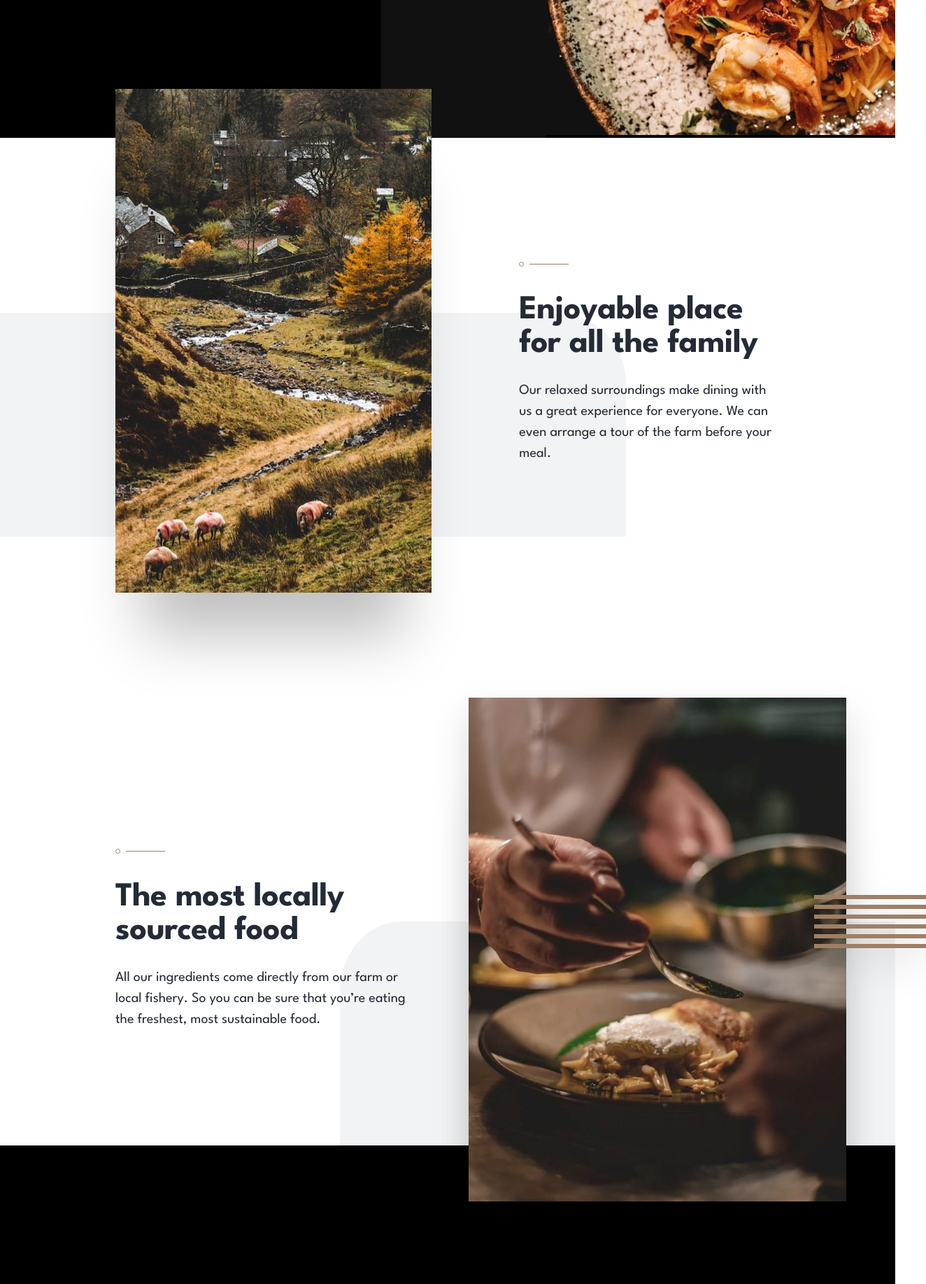
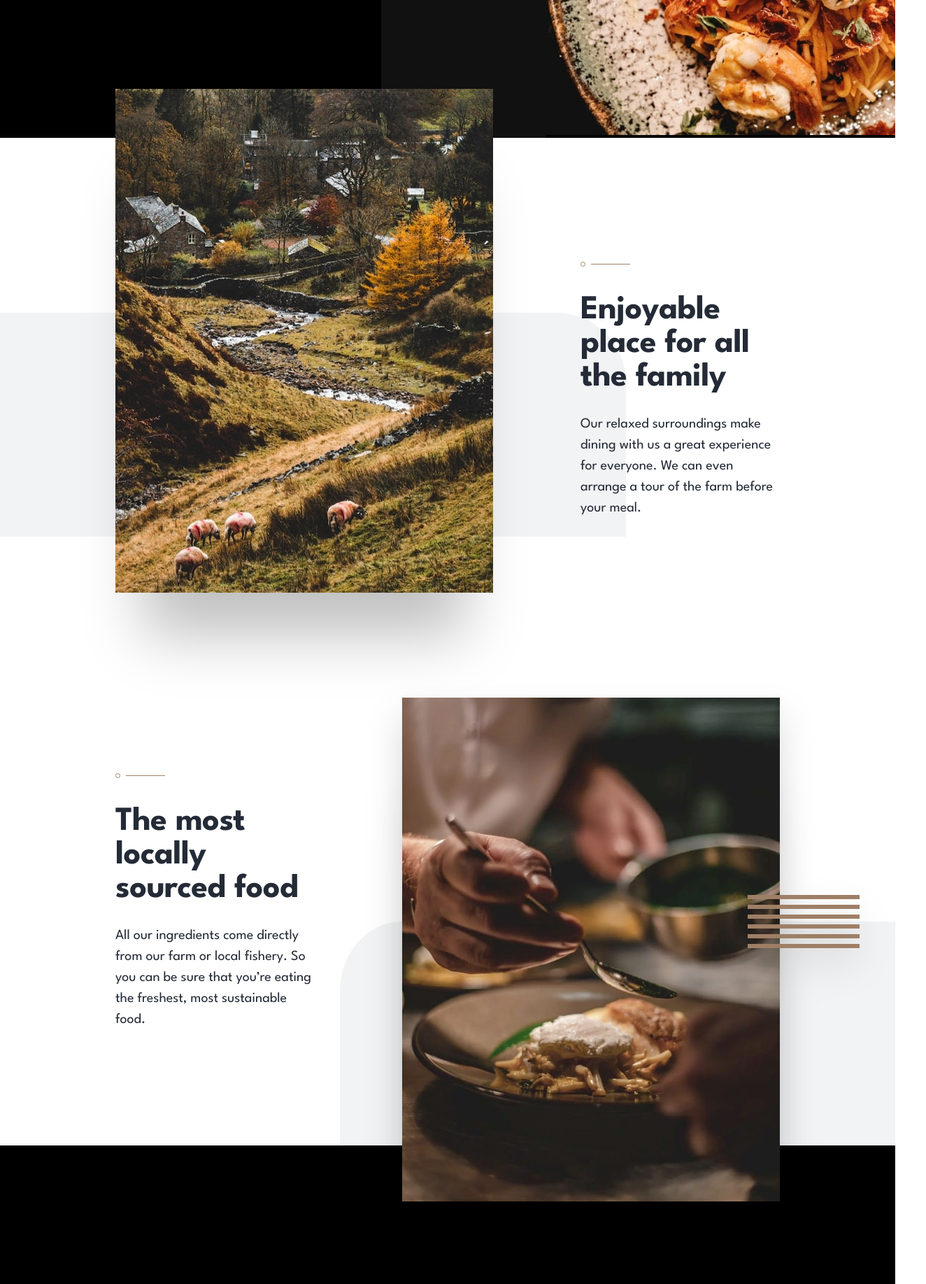
Before and after one commit to lleonardus/dine-restaurant, a React (Vite) app: page / in a window 1280 px wide. Shown: the part 540-2375 px from the top of the page at 70% size, 1324 px wide, since content can reach past the window. Built offline with nearby package versions, Linux system fonts and the light colour scheme.

Commit message:
adjusting horizontal paddings to align sections

```diff
--- a/src/pages/homepage/components/MenuHighlightsSection.jsx
+++ b/src/pages/homepage/components/MenuHighlightsSection.jsx
@@ -1,6 +1,6 @@
 export function MenuHighlightsSection() {
   return (
-    <section className="bg-black pb-[102px] pt-[72px] text-center text-white tablet:pb-[96px] tablet:pt-[96px] xl:flex xl:gap-[125px] xl:pb-[120px] xl:pl-[165px] xl:pt-[200px] xl:text-left desktop:justify-between desktop:px-[165px]">
+    <section className="bg-black pb-[102px] pt-[72px] text-center text-white tablet:pb-[96px] tablet:pt-[96px] xl:flex xl:justify-between xl:gap-[125px] xl:px-[165px] xl:pb-[120px] xl:pl-[165px] xl:pt-[200px] xl:text-left">
       <div className="bg-[url('/images/patterns/pattern-divide.svg')] bg-top bg-no-repeat pt-[43px] tablet:pt-[46px] xl:bg-left-top">
         <h2 className="mx-auto max-w-[327px] pb-[13px] text-[32px] font-bold leading-10 tracking-[-0.4px] tablet:max-w-[445px] tablet:pb-[27px] tablet:text-[48px] tablet:leading-[64px] tablet:tracking-[-0.5px] xl:m-0 xl:max-w-[380px] xl:text-heading-lg">
           A few highlights from our menu
@@ -10,9 +10,9 @@ export function MenuHighlightsSection() {
           our diner’s favourites. Our menu is revamped every season.
         </p>
       </div>
-      <ul className="mt-[85px] flex shrink-0 flex-col items-center divide-y divide-solid divide-beaver tablet:mt-[54px] tablet:text-left">
+      <ul className="mt-[85px] flex shrink-0 flex-col items-center divide-y divide-solid divide-beaver tablet:mt-[54px] tablet:text-left xl:w-[540px]">
         <li className="flex w-[327px] flex-col items-center gap-9 pb-6 tablet:w-auto tablet:flex-row tablet:items-start tablet:gap-[63px]">
-          <div className="h-[245px] w-[327px] bg-[url('/images/homepage/salmon-mobile.jpg')] bg-no-repeat tablet:relative tablet:h-[96px] tablet:w-[128px] tablet:bg-[url('/images/homepage/salmon-desktop-tablet.jpg')] tablet:after:absolute tablet:after:-right-8 tablet:after:top-[18px] tablet:after:h-[1px] tablet:after:w-8 tablet:after:bg-beaver"></div>
+          <div className="h-[245px] w-[327px] shrink-0 bg-[url('/images/homepage/salmon-mobile.jpg')] bg-no-repeat tablet:relative tablet:h-[96px] tablet:w-[128px] tablet:bg-[url('/images/homepage/salmon-desktop-tablet.jpg')] tablet:after:absolute tablet:after:-right-8 tablet:after:top-[18px] tablet:after:h-[1px] tablet:after:w-8 tablet:after:bg-beaver"></div>
           <div className="tablet:max-w-[383px] tablet:pt-2">
             <h3 className="pb-[6px] text-heading-base">Seared Salmon Fillet</h3>
             <p className="text-body-sm">
@@ -22,7 +22,7 @@ export function MenuHighlightsSection() {
           </div>
         </li>
         <li className="flex w-[327px] flex-col items-center gap-9 py-6 tablet:w-auto tablet:flex-row tablet:items-start tablet:gap-[63px]">
-          <div className="h-[245px] w-[327px] bg-[url('/images/homepage/beef-mobile.jpg')] bg-no-repeat tablet:relative tablet:h-[96px] tablet:w-[128px] tablet:bg-[url('/images/homepage/beef-desktop-tablet.jpg')] tablet:after:absolute tablet:after:-right-8 tablet:after:top-[18px] tablet:after:h-[1px] tablet:after:w-8 tablet:after:bg-beaver"></div>
+          <div className="h-[245px] w-[327px] shrink-0 bg-[url('/images/homepage/beef-mobile.jpg')] bg-no-repeat tablet:relative tablet:h-[96px] tablet:w-[128px] tablet:bg-[url('/images/homepage/beef-desktop-tablet.jpg')] tablet:after:absolute tablet:after:-right-8 tablet:after:top-[18px] tablet:after:h-[1px] tablet:after:w-8 tablet:after:bg-beaver"></div>
           <div className="tablet:max-w-[383px] tablet:pt-2">
             <h3 className="pb-[6px] text-heading-base">
               Rosemary Filet Mignon
@@ -34,7 +34,7 @@ export function MenuHighlightsSection() {
           </div>
         </li>
         <li className="flex w-[327px] flex-col items-center gap-9 pt-6 tablet:w-auto tablet:flex-row tablet:items-start tablet:gap-[63px]">
-          <div className="h-[245px] w-[327px] bg-[url('/images/homepage/chocolate-mobile.jpg')] bg-no-repeat tablet:relative tablet:h-[96px] tablet:w-[128px] tablet:bg-[url('/images/homepage/chocolate-desktop-tablet.jpg')] tablet:after:absolute tablet:after:-right-8 tablet:after:top-[18px] tablet:after:h-[1px] tablet:after:w-8 tablet:after:bg-beaver"></div>
+          <div className="h-[245px] w-[327px] shrink-0 bg-[url('/images/homepage/chocolate-mobile.jpg')] bg-no-repeat tablet:relative tablet:h-[96px] tablet:w-[128px] tablet:bg-[url('/images/homepage/chocolate-desktop-tablet.jpg')] tablet:after:absolute tablet:after:-right-8 tablet:after:top-[18px] tablet:after:h-[1px] tablet:after:w-8 tablet:after:bg-beaver"></div>
           <div className="tablet:max-w-[383px] tablet:pt-2">
             <h3 className="pb-[6px] text-heading-base">
               Summer Fruit Chocolate Mousse
--- a/src/pages/homepage/components/RestaurantOverviewSection.jsx
+++ b/src/pages/homepage/components/RestaurantOverviewSection.jsx
@@ -1,33 +1,32 @@
 export function RestaurantOverviewSection() {
   return (
     <section>
-      <div className="flex flex-col items-center px-[24px] text-center tablet:bg-[url('/images/patterns/pattern-curve-top-right.svg')] tablet:bg-[length:50%_320px] tablet:bg-[left_top_100px] tablet:bg-no-repeat tablet:px-0 xl:flex-row xl:items-start xl:bg-auto xl:bg-[left_top_250px] xl:text-left">
-        <div className="mb-[48px] h-[400px] w-[327px] translate-y-[-72px] bg-[url('/images/homepage/enjoyable-place-mobile.jpg')] bg-center bg-no-repeat shadow-[0px_100px_80px_-30px_rgba(0,0,0,0.25)] tablet:mb-[0px] tablet:h-[360px] tablet:w-[573px] tablet:translate-y-[-96px] tablet:bg-[url('/images/homepage/enjoyable-place-tablet.jpg')] tablet:shadow-[0px_100px_80px_-40px_rgba(0,0,0,0.25)] xl:relative xl:ml-[165px] xl:h-[720px] xl:w-[540px] xl:translate-y-[-70px] xl:bg-[url('/images/homepage/enjoyable-place-desktop.jpg')] xl:bg-center"></div>
-        <div className="translate-y-[-72px] bg-[url('/images/patterns/pattern-divide.svg')] bg-top bg-no-repeat pb-[29px] pt-[43px] text-ebony-clay tablet:translate-y-[-40px] tablet:pb-[78px] tablet:pt-[46px] xl:ml-[125px] xl:mr-[165px] xl:mt-[177px] xl:translate-y-0 xl:bg-left-top">
+      <div className="flex flex-col items-center px-[24px] text-center tablet:bg-[url('/images/patterns/pattern-curve-top-right.svg')] tablet:bg-[length:50%_320px] tablet:bg-[left_top_100px] tablet:bg-no-repeat tablet:px-0 xl:flex-row xl:items-start xl:bg-auto xl:bg-[left_top_250px] xl:px-[165px] xl:text-left">
+        <div className="mb-[48px] h-[400px] w-[327px] shrink-0 translate-y-[-72px] bg-[url('/images/homepage/enjoyable-place-mobile.jpg')] bg-center bg-no-repeat shadow-[0px_100px_80px_-30px_rgba(0,0,0,0.25)] tablet:mb-[0px] tablet:h-[360px] tablet:w-[573px] tablet:translate-y-[-96px] tablet:bg-[url('/images/homepage/enjoyable-place-tablet.jpg')] tablet:shadow-[0px_100px_80px_-40px_rgba(0,0,0,0.25)] xl:relative xl:h-[720px] xl:w-[540px] xl:translate-y-[-70px] xl:bg-[url('/images/homepage/enjoyable-place-desktop.jpg')] xl:bg-center"></div>
+        <div className="translate-y-[-72px] bg-[url('/images/patterns/pattern-divide.svg')] bg-top bg-no-repeat pb-[29px] pt-[43px] text-ebony-clay tablet:translate-y-[-40px] tablet:pb-[78px] tablet:pt-[46px] xl:ml-[125px] xl:mt-[177px] xl:translate-y-0 xl:bg-left-top">
           <h2 className="mx-auto max-w-[250px] pb-[13px] text-[32px] font-bold leading-10 tracking-[-0.4px] tablet:max-w-[350px] tablet:pb-[27px] tablet:text-[48px] tablet:leading-[64px] tablet:tracking-[-0.5px] xl:m-0 xl:max-w-[380px] xl:text-heading-lg">
             Enjoyable place for all the family
           </h2>
           <p className="mx-auto max-w-[345px] text-body-sm tablet:max-w-[470px] tablet:text-body-base xl:m-0 xl:max-w-[445px]">
-            Our relaxed surroundings make dining with us a great experience
-            for everyone. We can even arrange a tour of the farm before your
-            meal.
+            Our relaxed surroundings make dining with us a great experience for
+            everyone. We can even arrange a tour of the farm before your meal.
           </p>
         </div>
       </div>
 
-      <div className="flex flex-col items-center px-[24px] pb-[101px] text-center tablet:bg-[url('/images/patterns/pattern-curve-top-left.svg')] tablet:bg-[length:50%_320px] tablet:bg-right-bottom tablet:bg-no-repeat tablet:px-0 tablet:pb-[118px] xl:grid xl:grid-cols-2 xl:flex-row xl:items-end xl:bg-[length:62%_320px] xl:pb-0 xl:text-left">
-        <div className="mb-[48px] h-[400px] w-[327px] bg-[url('/images/homepage/locally-sourced-mobile.jpg')] bg-center bg-no-repeat shadow-[0px_100px_80px_-30px_rgba(0,0,0,0.25)] drop-shadow-2xl tablet:relative tablet:mb-[56px] tablet:h-[360px] tablet:w-[573px] tablet:bg-[url('/images/homepage/locally-sourced-tablet.jpg')] tablet:shadow-[0px_100px_80px_-40px_rgba(0,0,0,0.25)] tablet:after:absolute tablet:after:bottom-14 tablet:after:right-[-58px] tablet:after:h-[76px] tablet:after:w-40 tablet:after:bg-[url('/images/patterns/pattern-lines.svg')] tablet:after:bg-left tablet:after:bg-no-repeat xl:relative xl:col-start-2 xl:mb-0 xl:ml-[30px] xl:mr-[165px] xl:h-[720px] xl:w-[540px] xl:translate-y-20 xl:bg-[url('/images/homepage/locally-sourced-desktop.jpg')] xl:bg-center xl:after:bottom-[362px] xl:after:right-[-114px]"></div>
-        <div className="mx-auto w-full bg-[url('/images/patterns/pattern-divide.svg')] bg-top bg-no-repeat pt-[43px] text-ebony-clay tablet:pt-[46px] xl:col-start-1 xl:row-start-1 xl:ml-[165px] xl:mr-[125px] xl:bg-left-top xl:pb-[165px]">
+      <div className="flex flex-col items-center px-[24px] pb-[101px] text-center tablet:bg-[url('/images/patterns/pattern-curve-top-left.svg')] tablet:bg-[length:50%_320px] tablet:bg-right-bottom tablet:bg-no-repeat tablet:px-0 tablet:pb-[118px] xl:flex-row-reverse xl:items-end xl:bg-[length:62%_320px] xl:px-[165px] xl:pb-0 xl:text-left">
+        <div className="mb-[48px] h-[400px] w-[327px] shrink-0 bg-[url('/images/homepage/locally-sourced-mobile.jpg')] bg-center bg-no-repeat shadow-[0px_100px_80px_-30px_rgba(0,0,0,0.25)] drop-shadow-2xl tablet:relative tablet:mb-[56px] tablet:h-[360px] tablet:w-[573px] tablet:bg-[url('/images/homepage/locally-sourced-tablet.jpg')] tablet:shadow-[0px_100px_80px_-40px_rgba(0,0,0,0.25)] tablet:after:absolute tablet:after:bottom-14 tablet:after:right-[-58px] tablet:after:h-[76px] tablet:after:w-40 tablet:after:bg-[url('/images/patterns/pattern-lines.svg')] tablet:after:bg-left tablet:after:bg-no-repeat xl:relative xl:mb-0 xl:h-[720px] xl:w-[540px] xl:translate-y-20 xl:bg-[url('/images/homepage/locally-sourced-desktop.jpg')] xl:bg-center xl:after:bottom-[362px] xl:after:right-[-114px]"></div>
+        <div className="mx-auto w-full bg-[url('/images/patterns/pattern-divide.svg')] bg-top bg-no-repeat pt-[43px] text-ebony-clay tablet:pt-[46px] xl:mr-[125px] xl:bg-left-top xl:pb-[165px]">
           <h2 className="mx-auto max-w-[250px] pb-[13px] text-[32px] font-bold leading-10 tracking-[-0.4px] tablet:max-w-[350px] tablet:pb-[27px] tablet:text-heading-lg xl:m-0 xl:max-w-[380px]">
             The most locally sourced food
           </h2>
           <p className="mx-auto max-w-[345px] text-body-sm tablet:max-w-[470px] tablet:text-body-base xl:m-0 xl:max-w-[445px]">
-            All our ingredients come directly from our farm or local
-            fishery. So you can be sure that you’re eating the freshest,
-            most sustainable food.
+            All our ingredients come directly from our farm or local fishery. So
+            you can be sure that you’re eating the freshest, most sustainable
+            food.
           </p>
         </div>
       </div>
     </section>
-  )
+  );
 }
```
